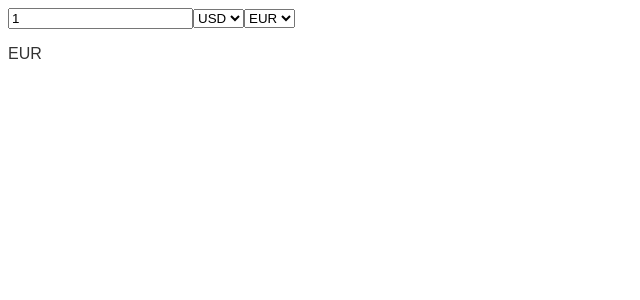
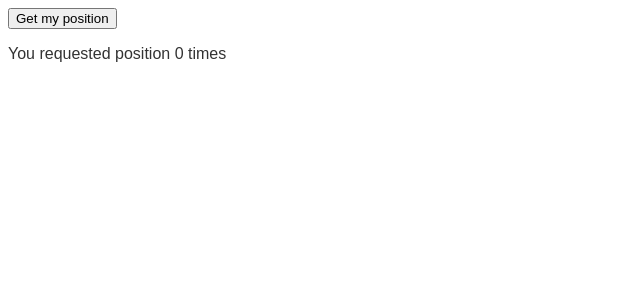
Before and after one commit to alinawaz04/The-Ultimate-React-Course-2023-React-Redux-More, a React (Create React App) app in the folder steps/: page / in a window 1280 px wide. Shown: the top 300 px of the page, without its empty margins (0-640 px from the left). Built offline with nearby package versions, Linux system fonts and the light colour scheme; no server answers.

Commit message:
challenge complete

```diff
--- a/steps/src/App.js
+++ b/steps/src/App.js
@@ -7,8 +7,71 @@ const messages = [
 ];
 
 export default function App() {
-  return <CurrencyConverter />;
+  const [countClicks, setCountClicks] = useState(0);
+  const [isLoading, position, getPosition, error] =
+    useGeolocation(handleCountClick);
+  const { lat, lng } = position;
+
+  function handleCountClick() {
+    setCountClicks((count) => count + 1);
+  }
+
+  return (
+    <div>
+      <button onClick={getPosition} disabled={isLoading}>
+        Get my position
+      </button>
+
+      {isLoading && <p>Loading position...</p>}
+      {error && <p>{error}</p>}
+      {!isLoading && !error && lat && lng && (
+        <p>
+          Your GPS position:{" "}
+          <a
+            target="_blank"
+            rel="noreferrer"
+            href={`https://www.openstreetmap.org/#map=16/${lat}/${lng}`}
+          >
+            {lat}, {lng}
+          </a>
+        </p>
+      )}
+
+      <p>You requested position {countClicks} times</p>
+    </div>
+  );
 }
+
+function useGeolocation(callback) {
+  const [isLoading, setIsLoading] = useState(false);
+  const [position, setPosition] = useState({});
+  const [error, setError] = useState(null);
+
+  function getPosition() {
+    callback?.();
+
+    if (!navigator.geolocation)
+      return setError("Your browser does not support geolocation");
+
+    setIsLoading(true);
+    navigator.geolocation.getCurrentPosition(
+      (pos) => {
+        setPosition({
+          lat: pos.coords.latitude,
+          lng: pos.coords.longitude,
+        });
+        setIsLoading(false);
+      },
+      (error) => {
+        setError(error.message);
+        setIsLoading(false);
+      }
+    );
+  }
+
+  return [isLoading, position, getPosition, error];
+}
+
 // https://api.frankfurter.app/latest?amount=100&from=EUR&to=USD
 function CurrencyConverter() {
   const [amount, setAmount] = useState("1");
```
